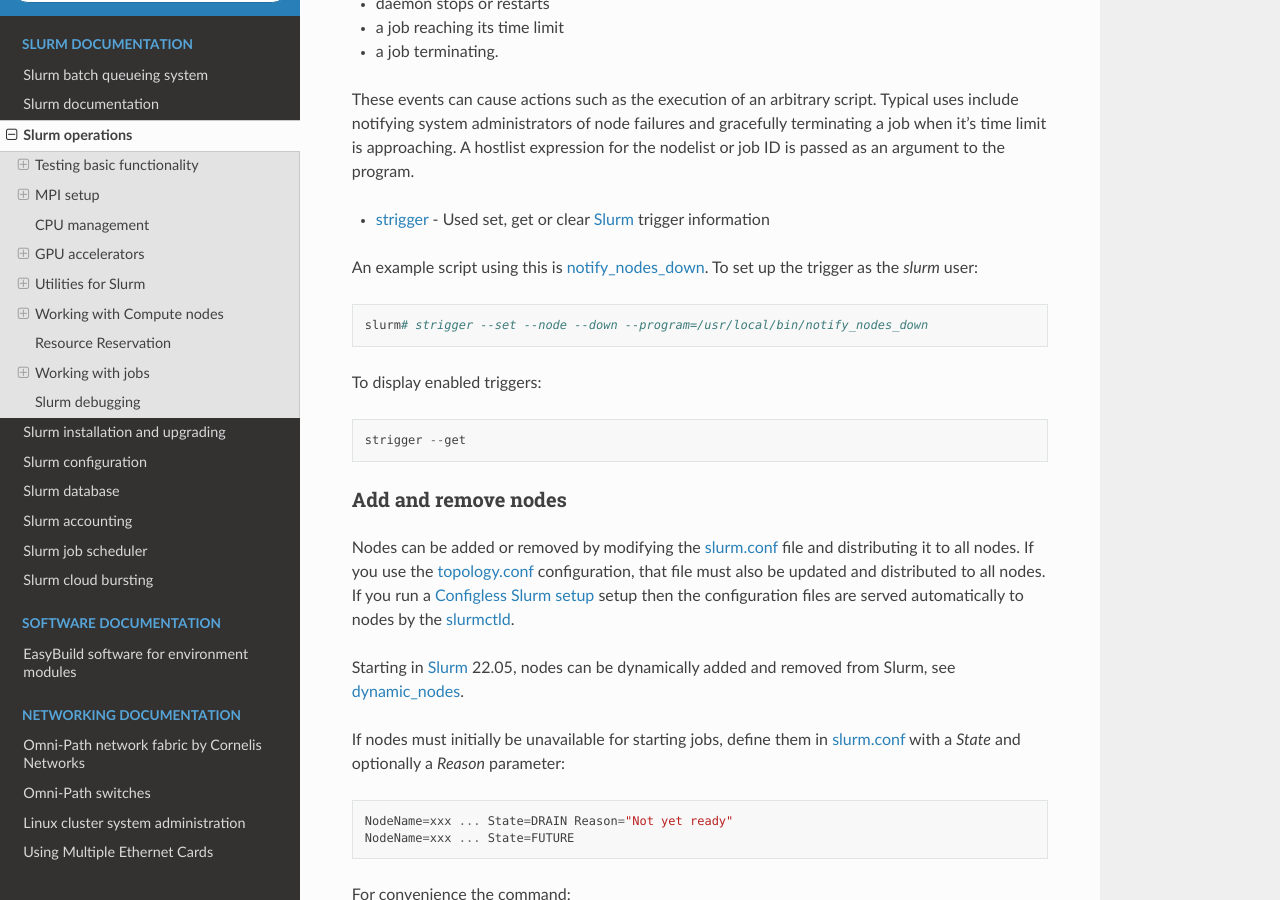
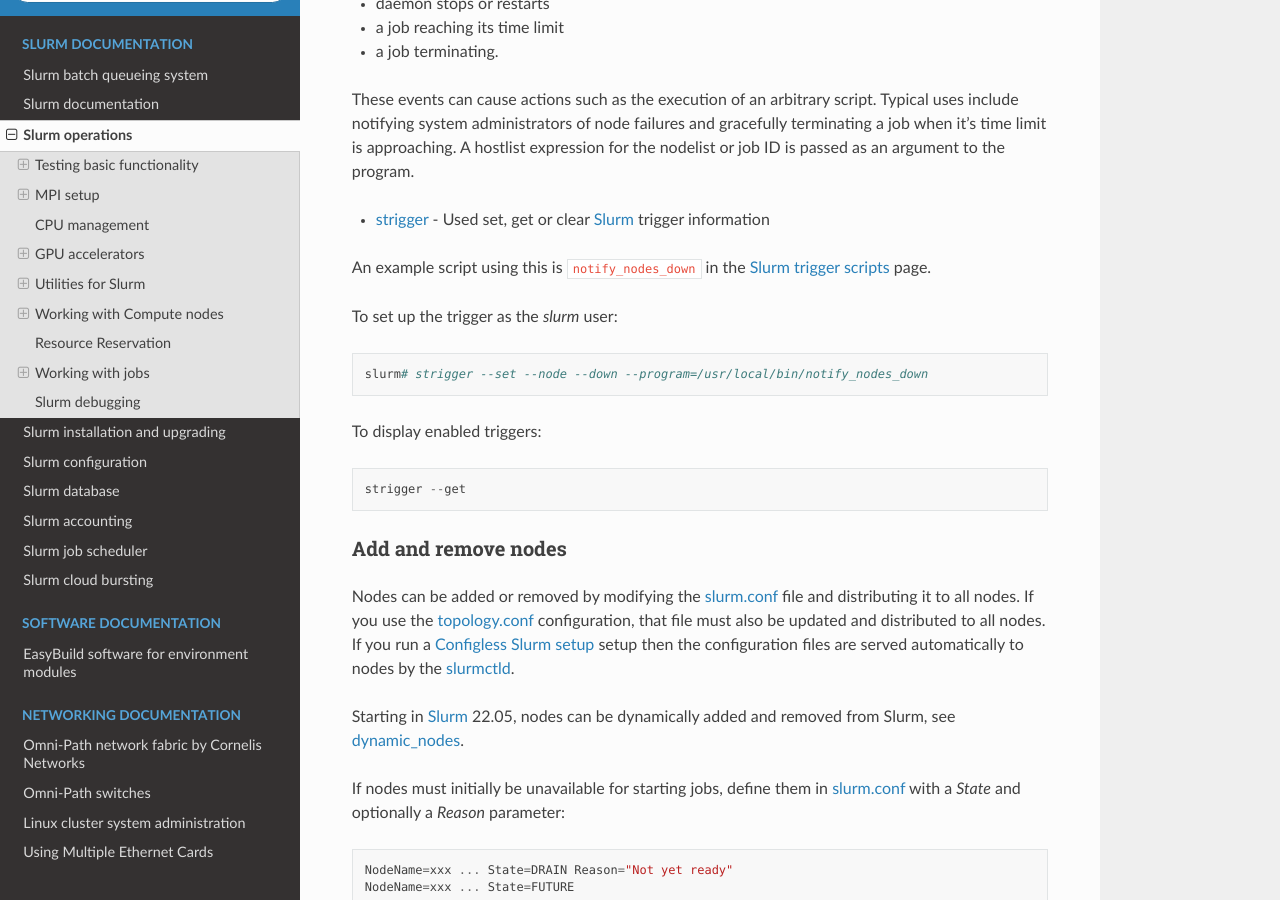
Before and after one commit to OleHolmNielsen/Niflheim_system, a Sphinx documentation site: the page built from docs/Slurm_operations.rst, in a window 1280 px wide and 900 px high, scrolled down 16114 px. Built offline with Sphinx 7.4.7 and the Read the Docs theme 3.1.0, drawn with Linux system fonts in a browser that asks for light colours.

Commit message:
Triggers info

```diff
--- a/docs/Slurm_operations.rst
+++ b/docs/Slurm_operations.rst
@@ -729,7 +729,9 @@
 
 * strigger_ - Used set, get or clear Slurm_ trigger information
 
-An example script using this is notify_nodes_down_.
+An example script using this is ``notify_nodes_down`` in the
+`Slurm trigger scripts <https://github.com/OleHolmNielsen/Slurm_tools/tree/master/triggers>`_ page.
+
 To set up the trigger as the *slurm* user::
 
    slurm# strigger --set --node --down --program=/usr/local/bin/notify_nodes_down
```
